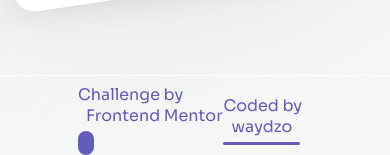
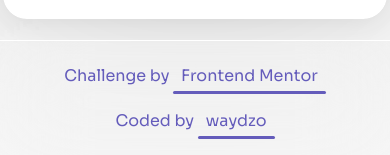
Before and after one commit to ShubhamWayde/3D-card-dark-light-using-hover, a plain HTML site: page index.html in a window 390 px wide. Shown: the part 689-844 px from the top of the page. Drawn offline with Linux system fonts and the light colour scheme.

Commit message:
fixed responsive layout

```diff
--- a/assets/css/style.css
+++ b/assets/css/style.css
@@ -68,7 +68,7 @@ footer {
   width: 100%;
   position: absolute;
   bottom: 0;
-  height: 5rem;
+  min-height: 5rem;
   margin-inline: auto;
   backdrop-filter: blur(2.5rem);
   border-top: 1px solid var(--qr-wrapper-bg);
@@ -76,8 +76,20 @@ footer {
 
 .attribution {
   color: var(--qr-bg-color);
-  width: 100%;
-  max-width: 60%;
+  flex-wrap: wrap;
+  gap: 1.5rem;
   justify-content: space-between;
   margin-inline: auto;
+  max-width: 60%;
+  width: 100%;
 }
+
+/* media query */
+
+@media screen and (max-width: 46em) {
+  .attribution {
+    justify-content: center;
+    margin-block: 1.5rem;
+    max-width: 90%;
+  }
+}
--- a/assets/css/variable.css
+++ b/assets/css/variable.css
@@ -9,8 +9,7 @@
   --qr-wrapper-bg: rgba(255, 255, 255);
 
   /* primary background image */
-  --background-image: url(../images/light-bg-img.jpg) center / cover no-repeat,
-    url(../images/light-bg-img-low-res.jpg) center / cover no-repeat;
+  --background-image: url(../images/light-bg-img.jpg) center / cover no-repeat;
 
   /* qr code wrapper background */
   --qr-w-background-color: var(--wz-light);
@@ -34,8 +33,7 @@ root-wz.dark {
   --qr-bg-color: rgba(235, 199, 230, 0.8);
   /* --background-color: #645cbb; */
   --qr-wrapper-bg: rgba(255, 255, 255, 0.16);
-  --background-image: url(../images/dark-bg-img.jpg) center / cover no-repeat,
-    url(../images/dark-bg-img-low-res.jpg) center / cover no-repeat;
+  --background-image: url(../images/dark-bg-img.jpg) center / cover no-repeat;
 
   /* text color */
   --text-primary: var(--wz-light);
--- a/assets/js/main.js
+++ b/assets/js/main.js
@@ -23,11 +23,16 @@ function rotateElement(event, element) {
   element.style.setProperty("--rotateX", roundedY + "deg");
   element.style.setProperty("--rotateY", -roundedX + "deg");
 
+  const sensor = new Gyroscope();
+
+  sensor.start();
+  sensor.onreading = () => {
+    console.log(sensor.roundedX);
+  };
+
   //   console.log("this is X: " + roundedX, "this is Y: " + roundedY);
 }
 
 document.addEventListener("mousemove", (e) => {
   rotateElement(e, qrCodeWrapper);
 });
-
-// console.log(rootWz);
--- a/index.html
+++ b/index.html
@@ -46,13 +46,16 @@
             Challenge by
             <a
               class="m-i-50"
-              href="https://www.frontendmentor.io?ref=challenge"
               target="_blank"
+              href="https://www.frontendmentor.io/challenges/qr-code-component-iux_sIO_H"
               >Frontend Mentor</a
             >
           </div>
           <div>
-            Coded by <a class="m-i-50" href="https://www.waydzo.com">waydzo</a>
+            Coded by
+            <a class="m-i-50" target="_blank" href="https://www.waydzo.com"
+              >waydzo</a
+            >
           </div>
         </div>
       </footer>
```
